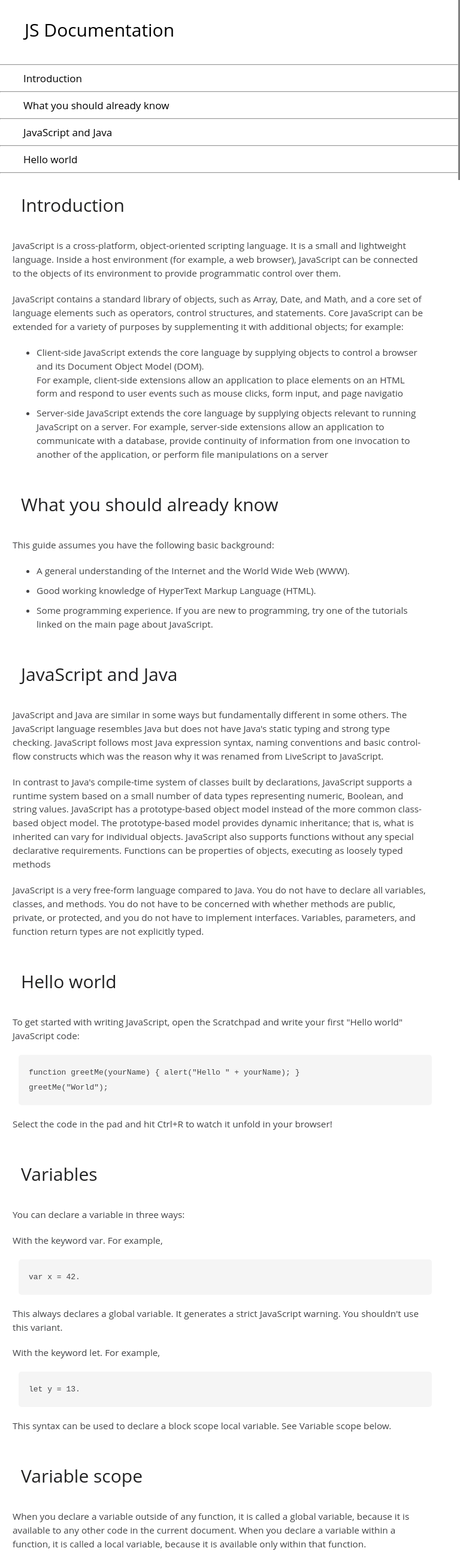
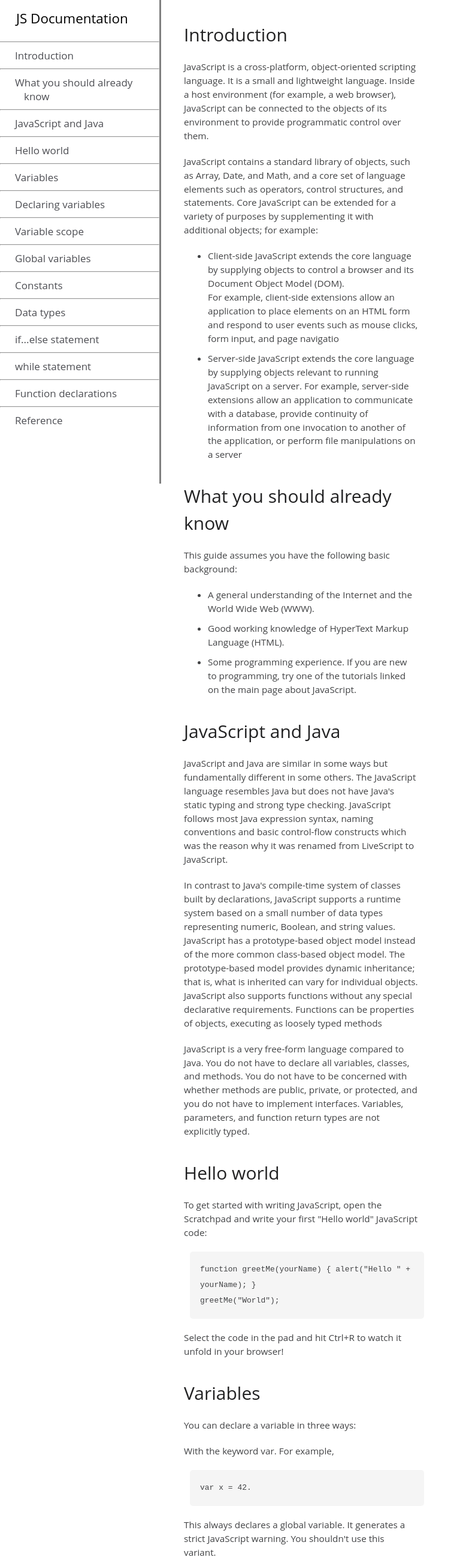
Before and after one commit to umbereye27/Carine-JS-Documentation, a plain HTML site: page index.html in a window 768 px wide. Shown: the top 2595 px of the page at 60% size. Drawn offline with Linux system fonts and the light colour scheme.

Commit message:
I try to fix well reponsiveness part of my web page

```diff
--- a/index.html
+++ b/index.html
@@ -3,7 +3,7 @@
 <head>
     <meta charset='utf-8'>
     <meta http-equiv='X-UA-Compatible' content='IE=edge'>
-    <title>Page Title</title>
+    <title>JS Documentation</title>
     <meta name='viewport' content='width=device-width, initial-scale=1'>
     <link rel="stylesheet" href="styles.css">
 </head>
@@ -123,7 +123,7 @@
 
 
             <section class="main-section" id="DeclaringVariables">
-                <h1>Variable scope</h1>
+                <h1>Declaring Variables</h1>
                 <p>When you declare a variable outside of any function, it is called a global variable, because it is available to any other code in the current document.
                     When you declare a variable within a function, it is called a local variable, because it is available only within that function.</p>
 
@@ -187,6 +187,7 @@
                 <h1>Data types</h1>
                 <p>The latest ECMAScript standard defines seven data types:</p>
                 <ul>
+
                     <li>Six data types that are primitives:
                         <ul>
                             <li id="list-in-list">Boolean. true and false.</li>
--- a/styles.css
+++ b/styles.css
@@ -75,14 +75,45 @@ section code{
     width: 100%;
     height: 100%;
     font-size: 13px;
-    line-height: 25px;
+    line-height: 2;
 }
 ul li ul #list-in-list{
     list-style: circle;
 }
   /* For mobile phones and iPads: */
+@media (min-width:867px) and (max-width:1025px) {
+    .sidebar{
+        width: 25%;
 
-@media (width<890px) {
+    }
+    .sidebar h1{
+        font-size: 140%;
+    }
+    main{
+        margin-left: 15em;
+    }
+}
+
+@media (min-width:601px) and (max-width:864px) {
+    body{
+        width: 100%;
+    }
+    .sidebar{
+        width: 35%;
+
+
+    }
+    .sidebar h1{
+        font-size: 140%;
+
+    }
+    main{
+        margin-left: 17em;
+        width: 60%;
+
+    }
+}
+@media (width<600px) {
     .sidebar{
         margin: 0;
         display: flex;
@@ -94,7 +125,7 @@ ul li ul #list-in-list{
         left: 0;
         z-index: 1;
         background-color: white;
-
+        position: absolute;
     }
     #nav-link, h1{
         text-decoration: none;
@@ -106,7 +137,7 @@ ul li ul #list-in-list{
     }
     main{
         width: 99%;
-        margin: 270px 0 0 -14px;
+        margin: 300px 0 0 -14px;
         line-height: 1;
       font-size: 16px
     }
```
